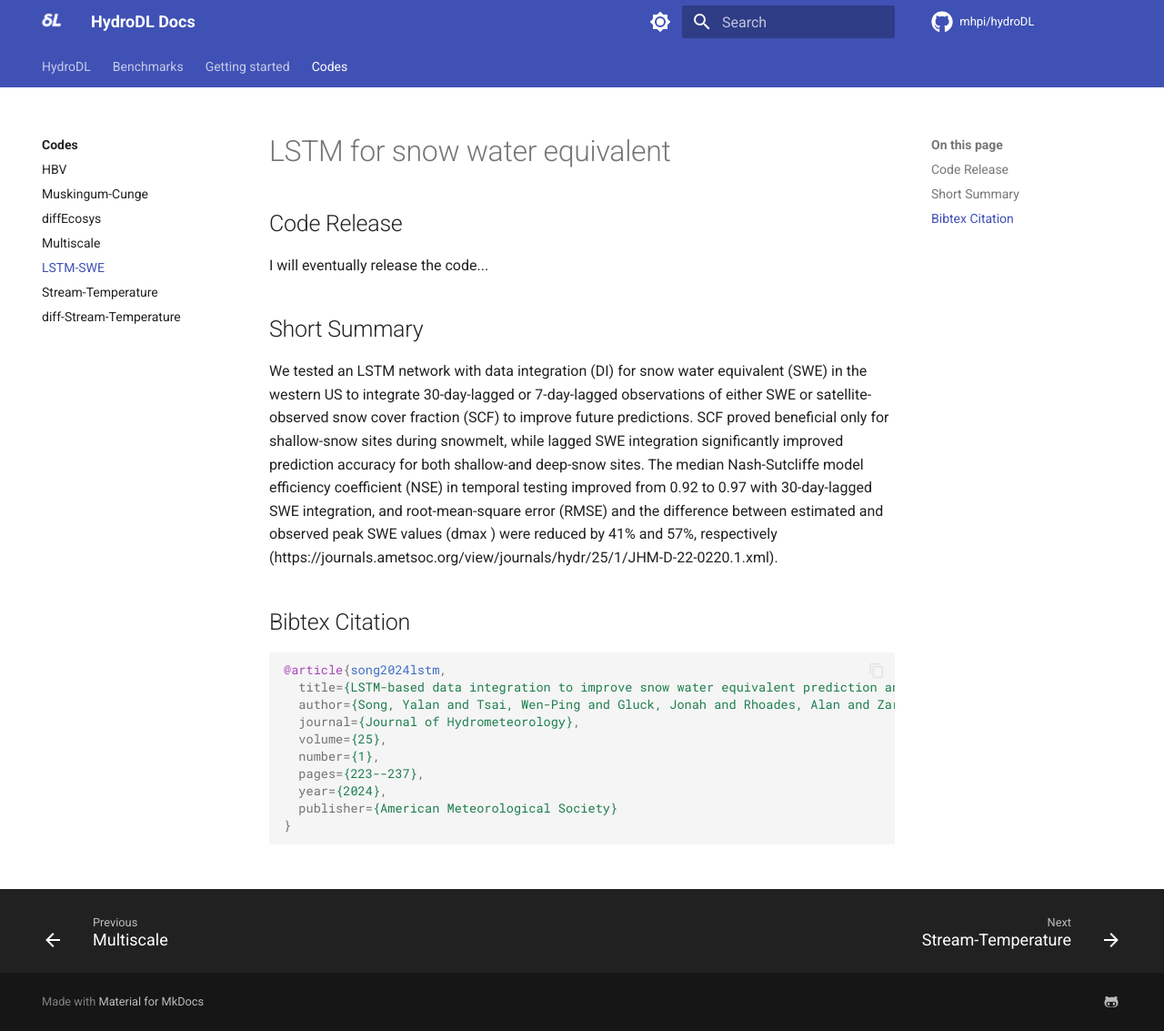
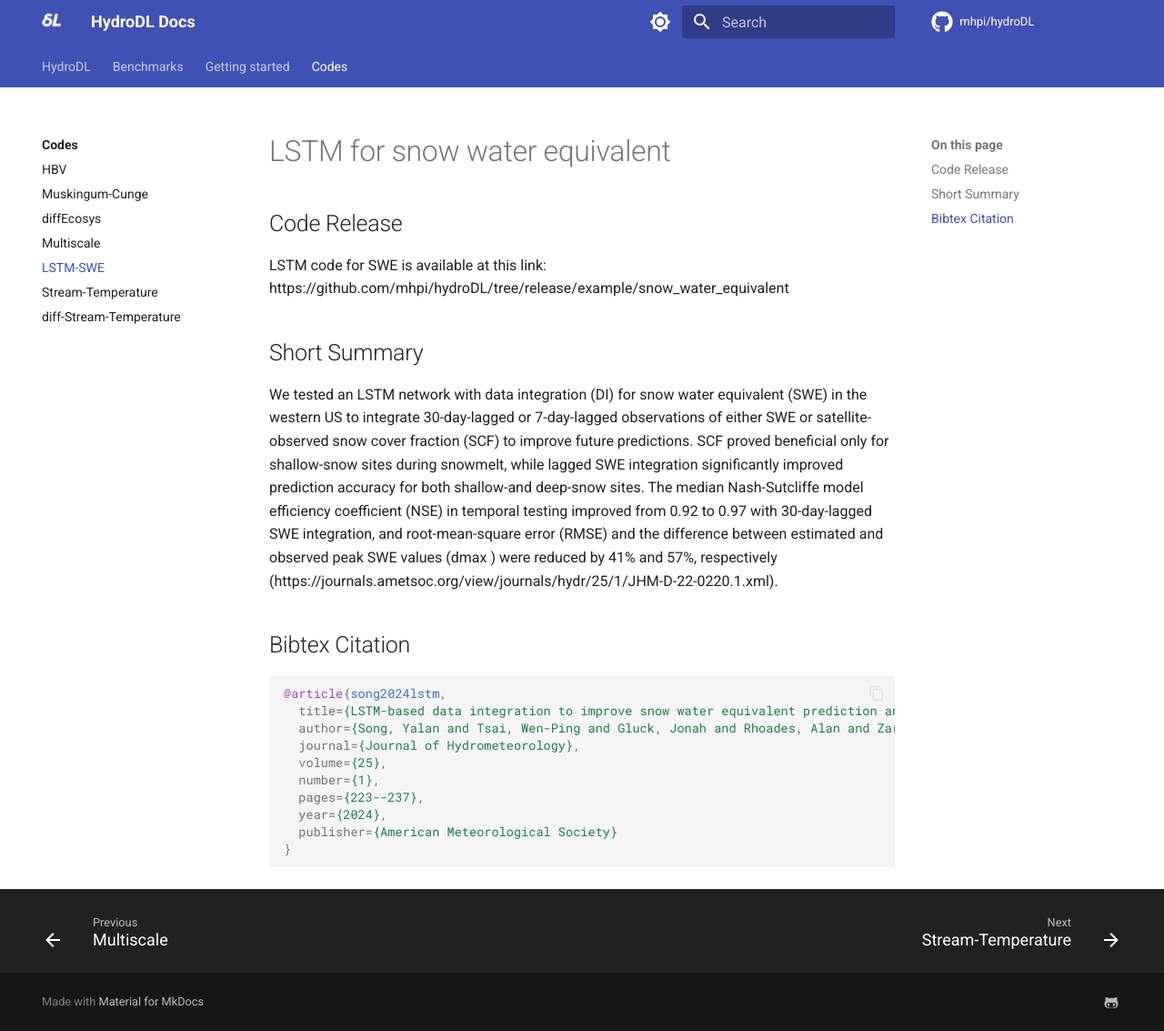
Before and after one commit to mhpi/mhpi.github.io, an MkDocs documentation site: the page built from docs/codes/Song_SWE_2023.md, in a window 1280 px wide and 1133 px high. Shown: the whole window at 91% size. Built offline with MkDocs 1.6.1 and Material for MkDocs 9.7.7, drawn with Linux system fonts in a browser that asks for light colours; a script that is not in the unit is left out; comment, search, counter and statistics services are not loaded.

Commit message:
Update Song_SWE_2023.md

```diff
--- a/docs/codes/Song_SWE_2023.md
+++ b/docs/codes/Song_SWE_2023.md
@@ -2,7 +2,7 @@
 
 ## Code Release
 
-I will eventually release the code...
+LSTM code for SWE is available at this link: https://github.com/mhpi/hydroDL/tree/release/example/snow_water_equivalent
 
 ## Short Summary
 We tested an LSTM network with data integration (DI) for snow water equivalent (SWE) in the western US to integrate 30-day-lagged or 7-day-lagged observations of either SWE or satellite-observed snow cover fraction (SCF) to improve future predictions. SCF proved beneficial only for shallow-snow sites during snowmelt, while lagged SWE integration significantly improved prediction accuracy for both shallow-and deep-snow sites. The median Nash-Sutcliffe model efficiency coefficient (NSE) in temporal testing improved from 0.92 to 0.97 with 30-day-lagged SWE integration, and root-mean-square error (RMSE) and the difference between estimated and observed peak SWE values (dmax ) were reduced by 41% and 57%, respectively (https://journals.ametsoc.org/view/journals/hydr/25/1/JHM-D-22-0220.1.xml).
```
